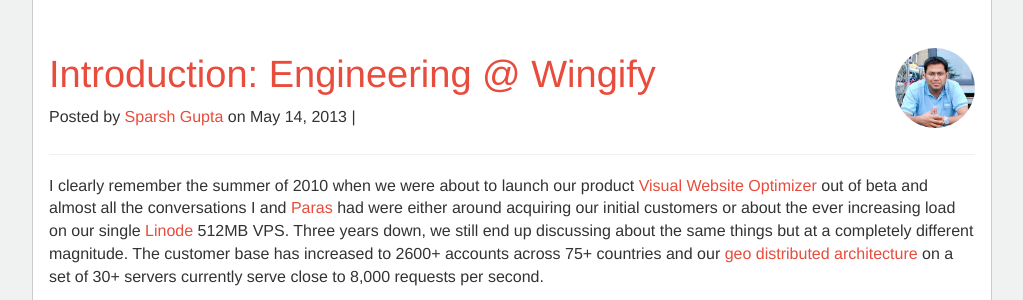
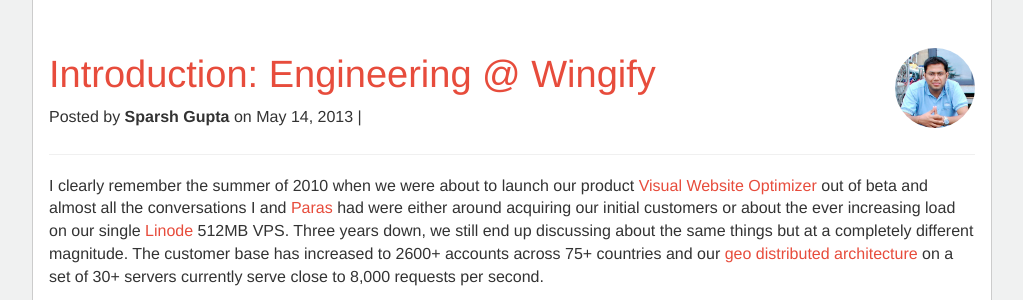
Before and after one commit to wingify/wingify.github.io, a Jekyll site: the page built from index.html, in a window 1280 px wide. Shown: the part 123-423 px from the top of the page, without its empty margins (128-1151 px from the left). Built offline with Jekyll 4.4.1, drawn with Linux system fonts in a browser that asks for light colours; the list of posts is cut into pages by our own code; comment, search, counter and statistics services are not loaded.

Commit message:
Fix author hrefs on posted by links
Signed-off-by: Rohit Yadav <rohit.yadav@wingify.com>

```diff
--- a/_layouts/post.html
+++ b/_layouts/post.html
@@ -17,10 +17,8 @@
 
 <div class="page-header">
   <h1 style="float: left;"><a href='{{page.url}}'>{{page.title}}</a></h1>
-  <a href="/team/#{{page.authorslug}}">
-      <img src="/images/team/{{page.authorslug}}.png" class="img-circle pull-right" style="width: 80px; height: 80px; margin-top: 14px;">
-  </a>
-<p style="float: left;">Posted by <a href="/team/#{{page.authorslug}}">{{page.author}}</a> on {{ page.date | date: "%B %e, %Y" }} | <small style="font-size: 16px;"><a href="{{page.url}}#disqus_thread"></a></small></p>
+  <img src="/images/team/{{page.authorslug}}.png" class="img-circle pull-right" style="width: 80px; height: 80px; margin-top: 14px;">
+<p style="float: left;">Posted by <strong>{{page.author}}</strong> on {{ page.date | date: "%B %e, %Y" }} | <small style="font-size: 16px;"><a href="{{page.url}}#disqus_thread"></a></small></p>
     <div style="clear: both;"></div>
 </div>
 {{ content }}
--- a/archive.markdown
+++ b/archive.markdown
@@ -6,9 +6,7 @@
 
 {% for post in site.posts %}
 <h3>
-  <small>{{ post.date | date_to_string }}</small> <a href="{{ post.url }}">{{ post.title }}</a>
-  <a href="/team/#{{post.authorslug}}">
-    <img src="/images/team/{{post.authorslug}}.png" class="img-circle pull-right" style="width: 32px; height: 32px;">
-  </a>
+  <small>{{ post.date | date_to_string }}</small> <a href="{{ post.url }}">{{ post.title }}</a> <small>{{post.author}}</small>
+  <img src="/images/team/{{post.authorslug}}.png" class="img-circle pull-right" style="width: 32px; height: 32px;">
 </h3>
 {% endfor %}
--- a/index.html
+++ b/index.html
@@ -6,10 +6,8 @@
 {% for post in paginator.posts %}
 <div class="page-header">
     <h1 style="float: left;"><a href='{{post.url}}'>{{post.title}}</a></h1>
-    <a href="/team/#{{post.authorslug}}">
-        <img src="/images/team/{{post.authorslug}}.png" class="img-circle pull-right" style="width: 80px; height: 80px; margin-top: 14px;">
-    </a>
-    <p style="float: left;">Posted by <a href="/team/#{{post.authorslug}}">{{post.author}}</a> on {{ post.date | date: "%B %e, %Y" }} | <small style="font-size: 16px;"><a href="{{post.url}}#disqus_thread"></a></small></p>
+    <img src="/images/team/{{post.authorslug}}.png" class="img-circle pull-right" style="width: 80px; height: 80px; margin-top: 14px;">
+    <p style="float: left;">Posted by <strong>{{post.author}}</strong> on {{ post.date | date: "%B %e, %Y" }} | <small style="font-size: 16px;"><a href="{{post.url}}#disqus_thread"></a></small></p>
     <div style="clear: both;"></div>
 </div>
 
```
